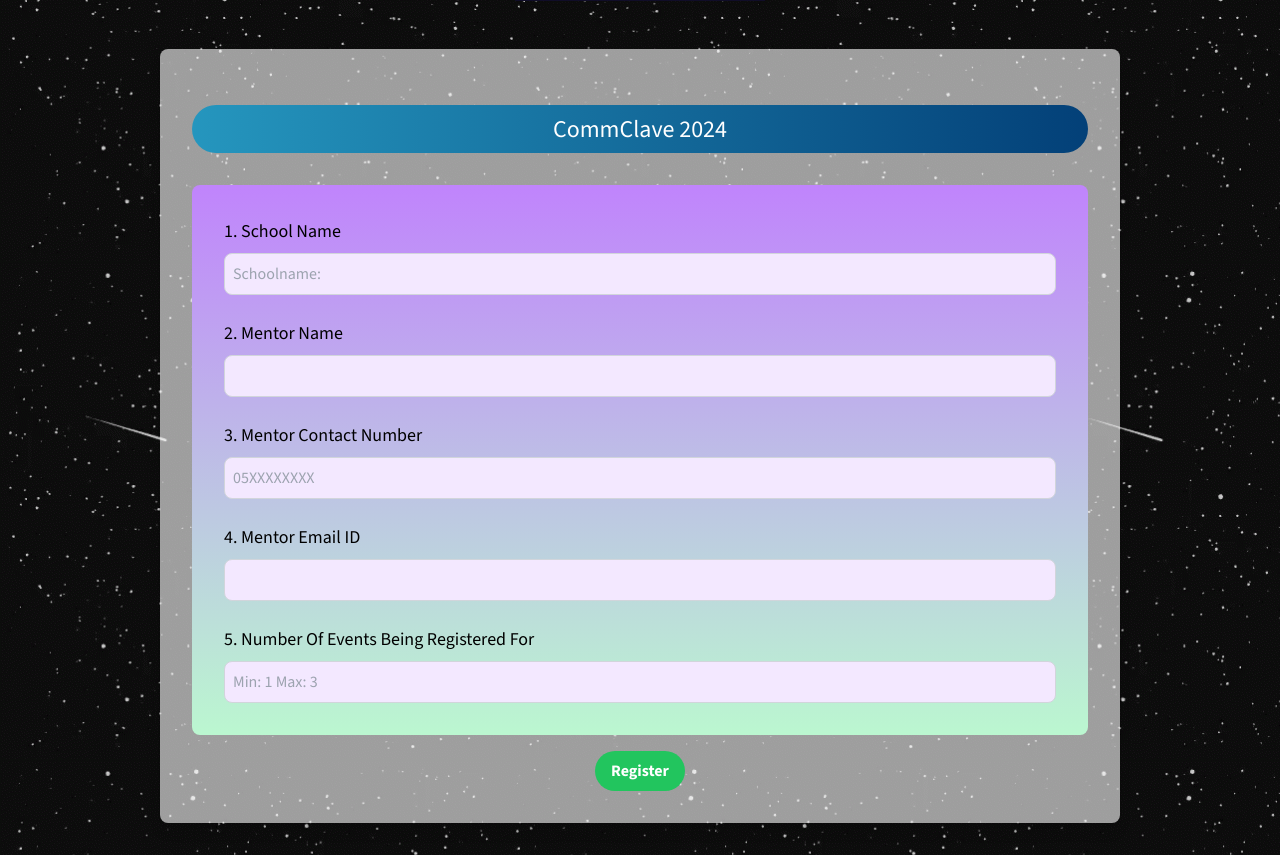
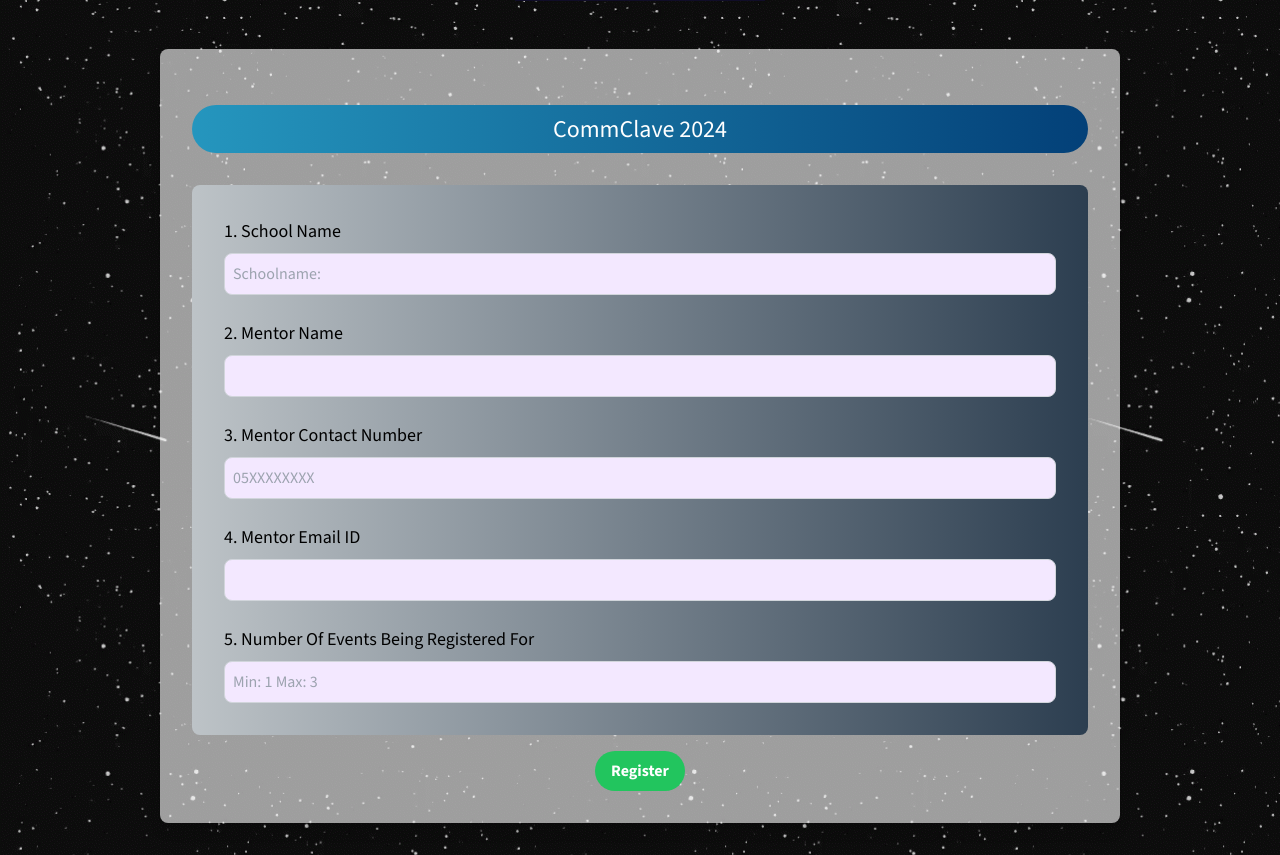
Before and after one commit to Sairoxs123/comquest, a Django app: page / in a window 1280 px wide. Shown: the part 237-1092 px from the top of the page. Run offline with Django 4.2, Linux system fonts and the light colour scheme; data that the repository does not hold is empty; some libraries are stand-ins or nearby versions.

Commit message:
so many beauty changes oh my godday

```diff
--- a/templates/index.html
+++ b/templates/index.html
@@ -22,7 +22,7 @@
       }
 
       .event {
-        background: linear-gradient(to bottom, rgba(215, 232, 186, 1), rgba(77, 161, 169, 1), rgba(46, 80, 119, 1));
+        background: linear-gradient(to right, #bdc3c7, #2c3e50);
         padding: 1%;
         margin-top: 2%;
         border-radius: 10px;
@@ -75,7 +75,7 @@
       <form action="{% url 'home' %}" id="regform" method="post">
         <input type="hidden" name="registered" id="registered" />
         <div
-          class="bg-gradient-to-b from-purple-400 to-green-200 p-8 rounded-lg"
+          class="event p-8 rounded-lg"
         >
           <div class="mb-6">
             <label class="block text-black text-lg mb-2">1. School Name</label>
--- a/templates/rubric.html
+++ b/templates/rubric.html
@@ -22,7 +22,7 @@
       }
 
       .event {
-        background: linear-gradient(to bottom, rgba(215, 232, 186, 1), rgba(77, 161, 169, 1), rgba(46, 80, 119, 1));
+        background: linear-gradient(to right, #bdc3c7, #2c3e50);
         padding: 1%;
         margin-top: 2%;
         border-radius: 10px;
@@ -55,7 +55,7 @@
         Trade Titans
       </div>
         <div
-          class="bg-gradient-to-b from-purple-400 to-green-200 p-8 rounded-lg"
+          class="event p-8 rounded-lg"
         >
           <div class="mb-6">
             <label class="block text-black text-lg mb-2">Case Study</label>
```
